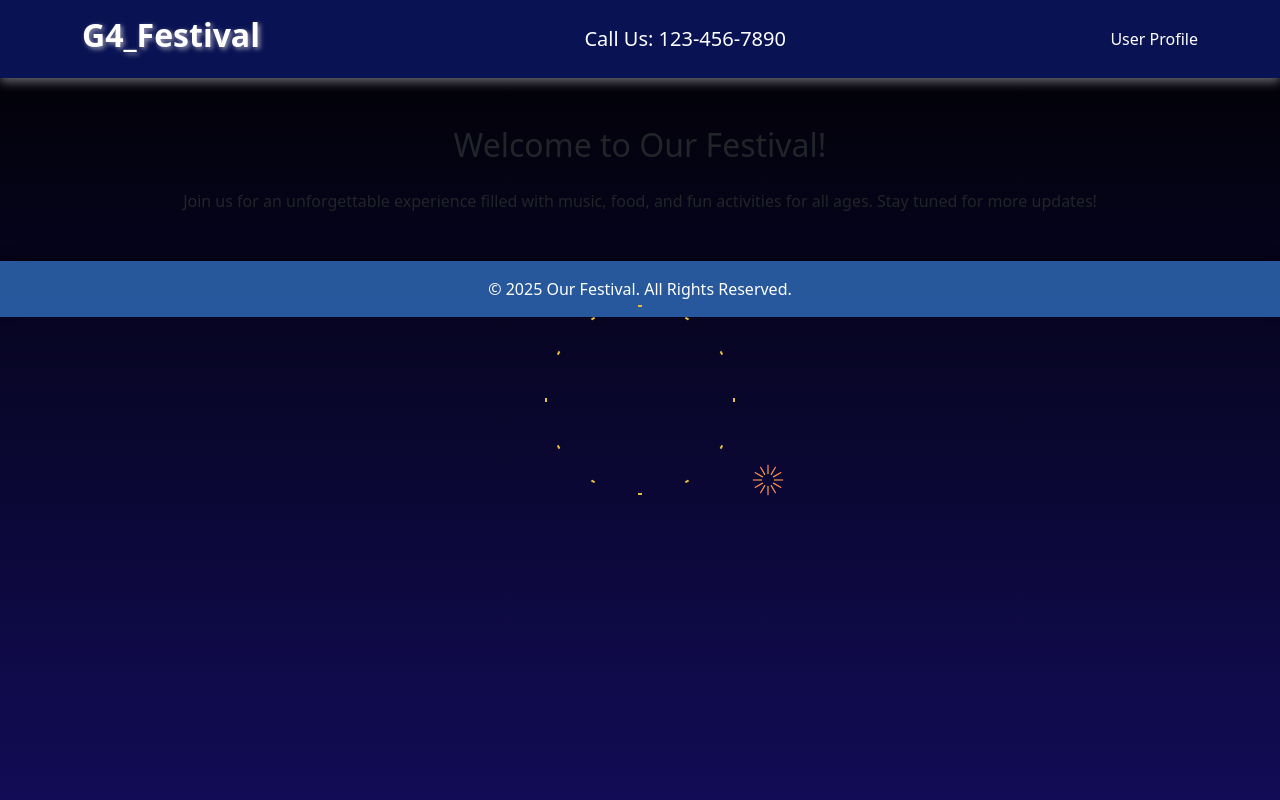
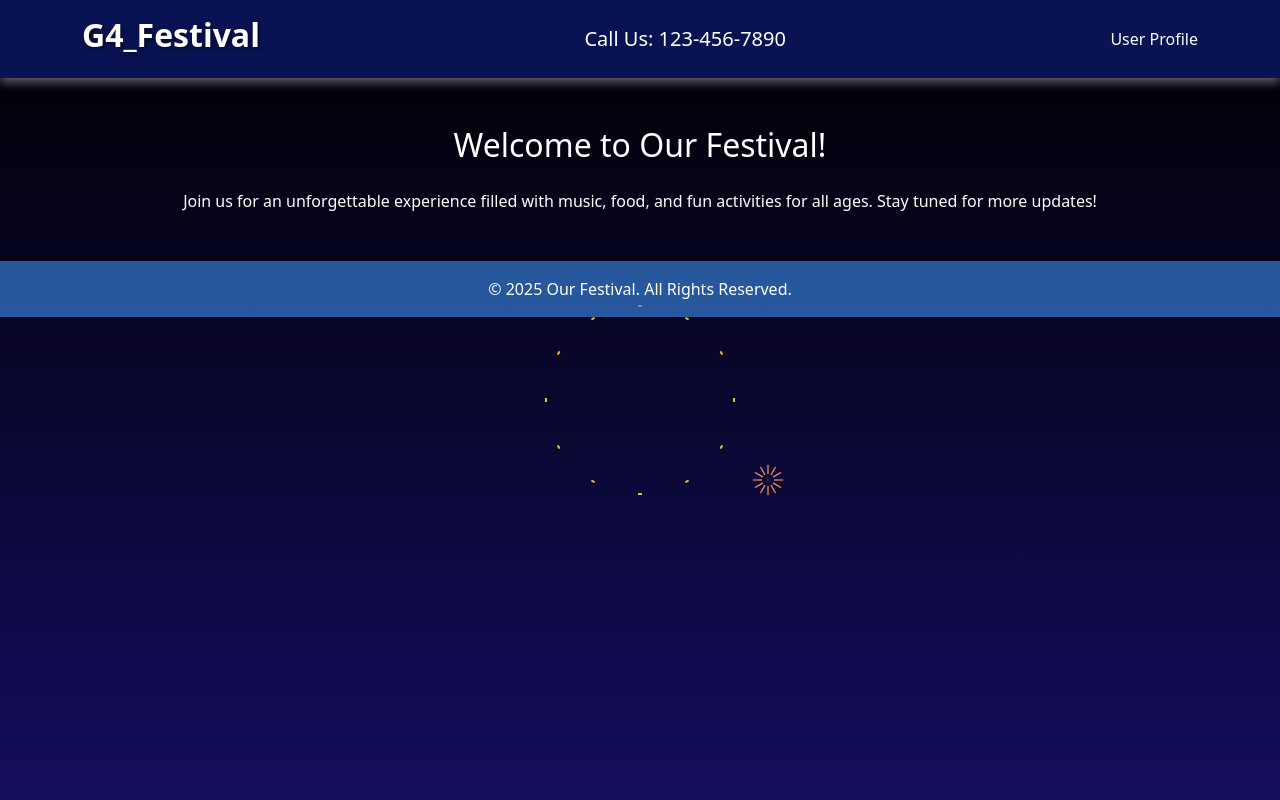
Before and after one commit to chanitnan-kit/G4_OurFestival, a PHP site: page / in a window 1280 px wide. Run offline with PHP 8.4, Linux system fonts and the light colour scheme.

Commit message:
fix(css): improve main contrast and stacking above fireworks
Ensure readable text and keep content above decorative layers

```diff
--- a/css/homepage.css
+++ b/css/homepage.css
@@ -2,14 +2,27 @@ body {
   margin: 0;
   padding: 0;
   height: 100vh;
-  background: linear-gradient(0, #120c56, #000000);
+  background: linear-gradient(0, #130d5e, #000000);
   overflow: hidden; /* กัน scrollbar โผล่ */
+  color: white;
+}
+
+.container h1 {
+  font-weight: bold;
+  text-shadow: 2px 2px 4px rgba(0, 0, 0, 0.5);
+}
+
+.container .lead {
+  font-weight: 500;
+  text-shadow: 1px 1px 2px rgba(0, 0, 0, 0.3);
 }
 
 /* Fireworks */
-.firework {
+ .firework {
   position: absolute;
-}
+  pointer-events: none;
+  z-index: 1;
+ }
 
 .explosion {
   position: absolute;
--- a/css/style.css
+++ b/css/style.css
@@ -17,3 +17,17 @@
   background: rgba(53, 124, 210, 0.7);
   box-shadow: 0 -4px 10px rgba(0,0,0,0.4);
 }
+
+
+/* Main content readability */
+main {
+  color: #fff; /* improve contrast on dark bg */
+}
+
+/* Keep header/footer above decorative layers */
+.festival-header,
+.festival-footer,
+main {
+  position: relative;
+  z-index: 1;
+}
```
